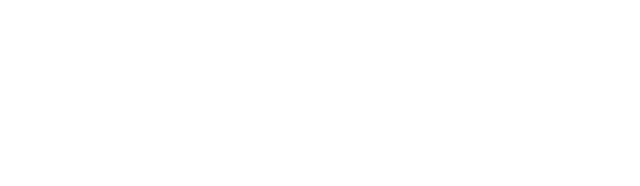
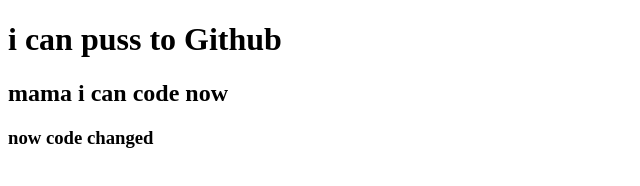
Before and after one commit to sawrov1122/my-second-repo, a plain HTML site: page index.html in a window 1280 px wide. Shown: the whole page, without its empty margins (0-640 px from the left). Drawn offline with Linux system fonts and the light colour scheme.

Commit message:
added hader

```diff
--- a/index.html
+++ b/index.html
@@ -7,6 +7,10 @@
     <title> my second github repo</title>
 </head>
 <body>
-
+    <h1>i can puss to Github</h1>
+    <h2>mama i can code now</h2>
+    <h3>
+        now code changed
+    </h3>
 </body>
 </html>
```
